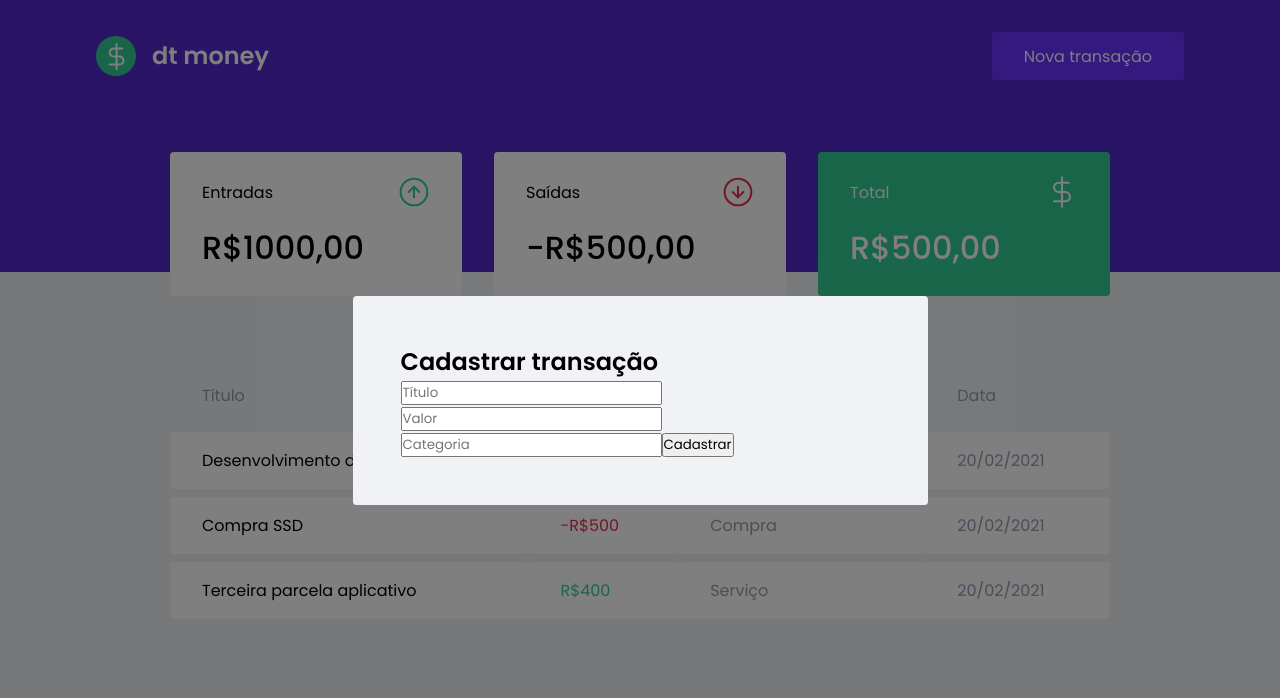
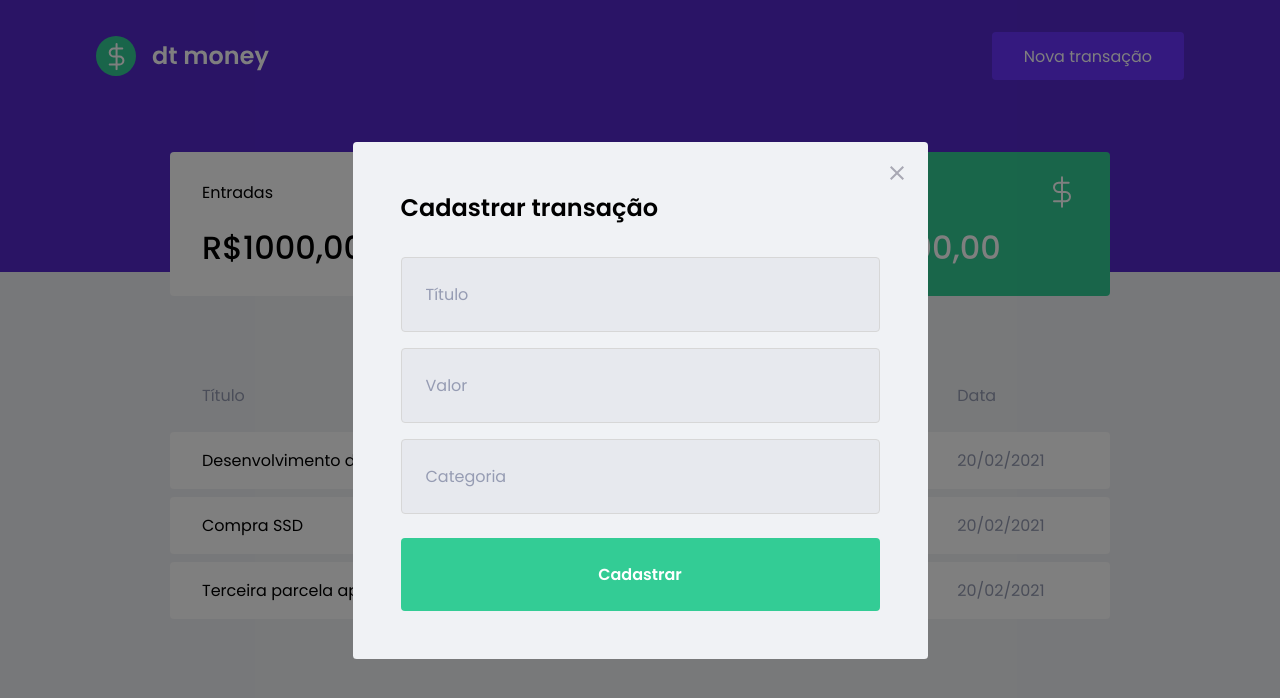
Before and after one commit to gustavomaltez/Ignite-ChapterTwo, a React (Create React App) app in the folder dtmoney/: page / in a window 1280 px wide. Both pictures are taken after a click on the button "Nova transação". Shown: the top 698 px of the page. Built offline with nearby package versions, Linux system fonts and the light colour scheme; no server answers; what miragejs would draw is missing.

Commit message:
style: added NewTransactionModal styles

```diff
--- a/dtmoney/src/components/NewTransactionModal/index.tsx
+++ b/dtmoney/src/components/NewTransactionModal/index.tsx
@@ -1,5 +1,6 @@
 import Modal from 'react-modal';
 import { Container } from './styles';
+import closeImage from '../../assets/close.svg';
 
 interface newTransactionModalProps {
     isOpen: boolean;
@@ -14,8 +15,14 @@
             onRequestClose={onRequestClose}
             overlayClassName="react-modal-overlay"
             className="react-modal-content"
-            >
+        >
+            <button
+                onClick={onRequestClose}
+                className="react-modal-close">
+                <img src={closeImage} alt="Fechar modal" />
+            </button>
             <Container>
+
                 <h2>Cadastrar transação</h2>
 
                 <input type="text" placeholder="Título" />
--- a/dtmoney/src/components/NewTransactionModal/styles.ts
+++ b/dtmoney/src/components/NewTransactionModal/styles.ts
@@ -1,5 +1,46 @@
 import styled from "styled-components";
 
 export const Container = styled.form`
+    h2{
+        color: var(--text-title-color);
+        font-size: 1.5rem;
+        margin-bottom: 2rem;
+    }
 
+    input{
+        width: 100%;
+        padding: 1.5rem;
+        border-radius: 0.25rem;
+
+        border: 1px solid #d7d7d7;
+        background-color: #e7e9ee;
+
+        font-weight: 400;
+        font-size: 1rem;
+
+        &::placeholder{
+            color: var(--text-body);
+        }
+
+        & + input{
+            margin-top: 1rem;
+        }
+    }
+
+    button[type="submit"]{
+        width: 100%;
+        padding: 1.5rem;
+        background: var(--green);
+        color: #FFF;
+        border-radius: 0.25rem;
+        border: 0;
+        font-weight: 600;
+        font-size: 1rem;
+        margin-top: 1.5rem;
+        transition: filter 200ms;
+
+        &:hover{
+            filter: brightness(0.9)
+        }
+    }
 `;
--- a/dtmoney/src/styles/global.ts
+++ b/dtmoney/src/styles/global.ts
@@ -74,4 +74,18 @@
         position: relative;
         border-radius: 0.24rem;
     }
+
+    .react-modal-close{
+        position: absolute;
+        right: 1.5rem;
+        top: 1.5rem;
+        border: 0;
+        background: transparent;
+
+        transition: filter 200ms;
+
+        &:hover{
+            filter: brightness(0.8)
+        }
+    }
 `;
```
